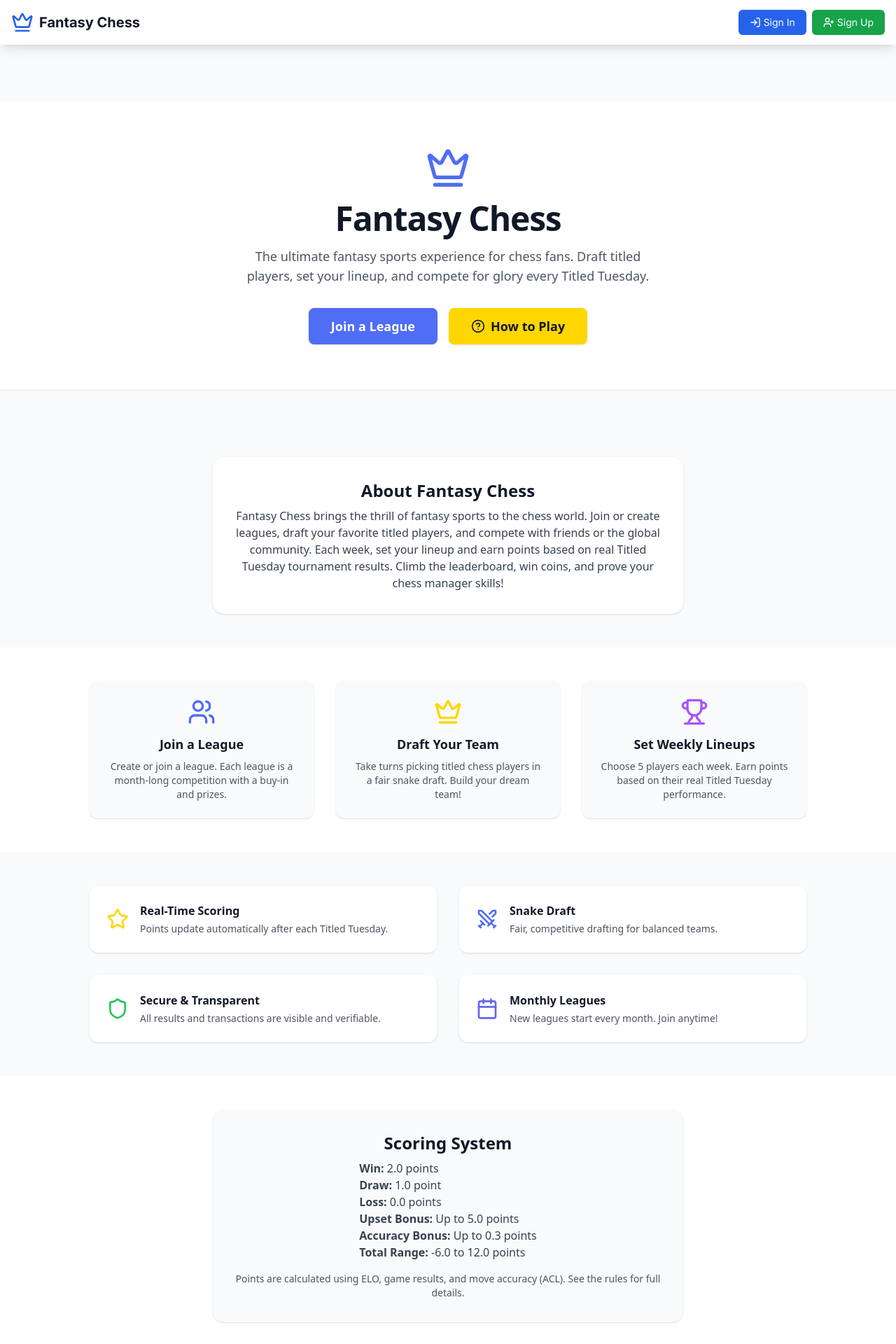
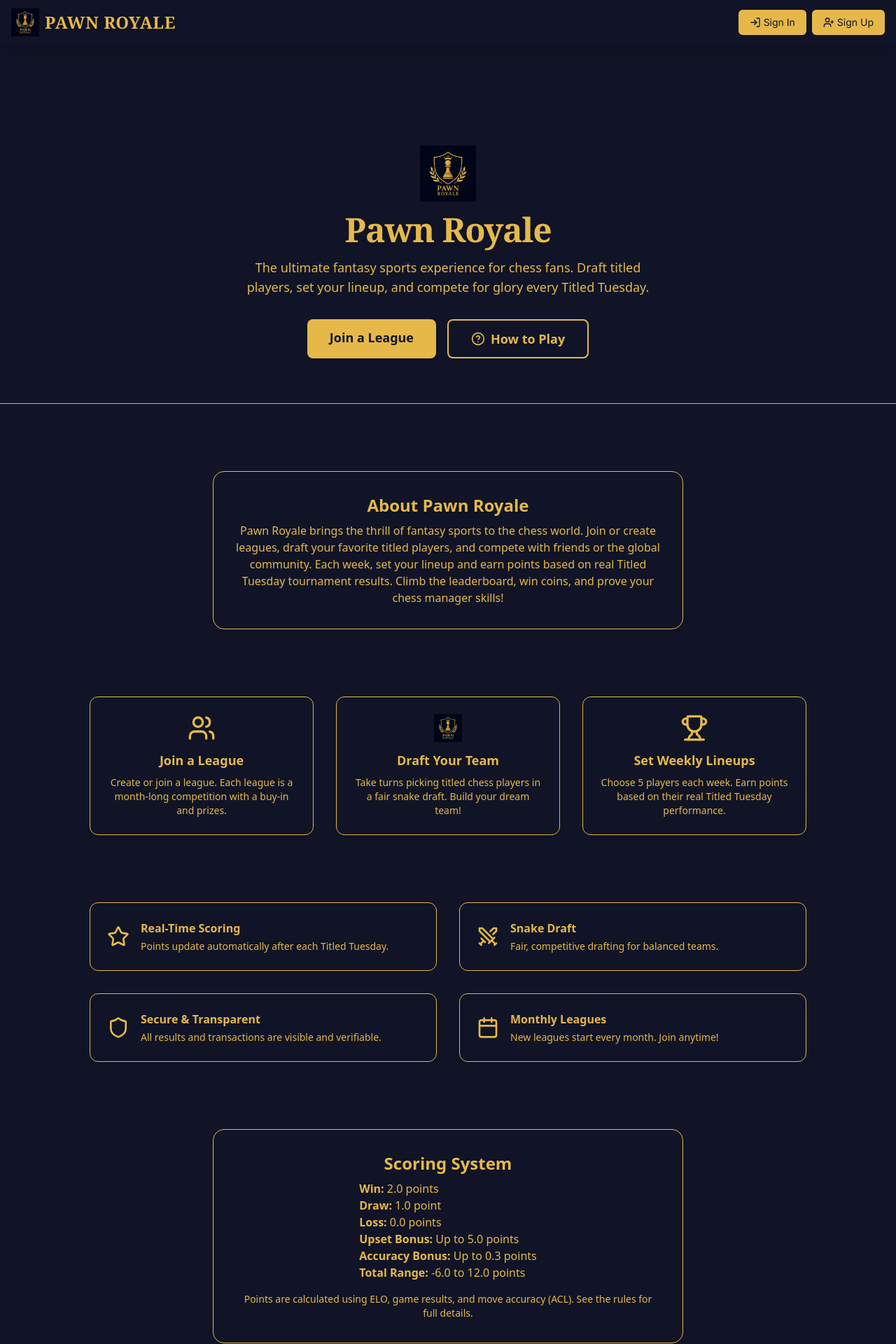
Before and after one commit to sohamjoshi-python/Fantasy-League-Chess, a React (Vite) app in the folder fantasy-chess-frontend/: page / in a window 1280 px wide. Shown: the top 1920 px of the page at 70% size. Built offline with nearby package versions, Linux system fonts and the light colour scheme; no server answers.

Commit message:
update logo

```diff
--- a/fantasy-chess-frontend/src/components/Navbar.tsx
+++ b/fantasy-chess-frontend/src/components/Navbar.tsx
@@ -2,7 +2,8 @@ import React, { useState } from 'react'
 import ReactDOM from 'react-dom'
 import { Link } from 'react-router-dom'
 import { useAuth } from '../contexts/AuthContext'
-import { Crown, LogIn, LogOut, UserPlus, HelpCircle } from 'lucide-react'
+import { LogIn, LogOut, UserPlus, HelpCircle } from 'lucide-react'
+import logo from '../assets/pawn-royale-logo.png'
 
 const Navbar: React.FC = () => {
   const { user, signOut } = useAuth()
@@ -18,13 +19,13 @@ const Navbar: React.FC = () => {
   }
 
   return (
-    <nav className="bg-white shadow-lg sticky top-0 z-50">
+    <nav className="bg-navy shadow-lg sticky top-0 z-50">
       <div className="max-w-7xl mx-auto px-4">
         <div className="flex justify-between h-16">
           <div className="flex items-center">
             <Link to="/" className="flex items-center space-x-2">
-              <Crown className="h-8 w-8 text-blue-600" />
-              <span className="text-xl font-bold text-gray-900">Fantasy Chess</span>
+              <img src={logo} alt="Pawn Royale Logo" className="h-10 w-10" />
+              <span className="text-2xl font-extrabold text-gold tracking-wide font-serif drop-shadow">PAWN ROYALE</span>
             </Link>
           </div>
 
@@ -33,34 +34,34 @@ const Navbar: React.FC = () => {
               <>
                 <Link
                   to="/dashboard"
-                  className="text-gray-700 hover:text-blue-600 px-3 py-2 rounded-md text-sm font-medium"
+                  className="text-gold hover:text-gold-light px-3 py-2 rounded-md text-sm font-medium"
                 >
                   Dashboard
                 </Link>
                 <Link
                   to="/join-league"
-                  className="text-gray-700 hover:text-blue-600 px-3 py-2 rounded-md text-sm font-medium"
+                  className="text-gold hover:text-gold-light px-3 py-2 rounded-md text-sm font-medium"
                 >
                   Join League
                 </Link>
                 <Link
                   to="/profile"
-                  className="text-gray-700 hover:text-blue-600 px-3 py-2 rounded-md text-sm font-medium"
+                  className="text-gold hover:text-gold-light px-3 py-2 rounded-md text-sm font-medium"
                 >
                   Profile
                 </Link>
                 <Link
                   to="/help"
-                  className="text-gray-700 hover:text-blue-600 px-3 py-2 rounded-md text-sm font-medium flex items-center"
+                  className="text-gold hover:text-gold-light px-3 py-2 rounded-md text-sm font-medium flex items-center"
                 >
                   <HelpCircle className="h-4 w-4 mr-1" />
                   Help
                 </Link>
                 <div className="flex items-center space-x-2">
-                  <span className="text-sm text-gray-700">{user.email}</span>
+                  <span className="text-sm text-gold">{user.email}</span>
                   <button
                     onClick={handleSignOut}
-                    className="flex items-center space-x-1 text-gray-700 hover:text-red-600 px-3 py-2 rounded-md text-sm font-medium"
+                    className="flex items-center space-x-1 text-gold hover:text-red-400 px-3 py-2 rounded-md text-sm font-medium"
                   >
                     <LogOut className="h-4 w-4" />
                     <span>Sign Out</span>
@@ -74,7 +75,7 @@ const Navbar: React.FC = () => {
                     setIsSignUp(false)
                     setShowAuthModal(true)
                   }}
-                  className="flex items-center space-x-1 bg-blue-600 hover:bg-blue-700 text-white px-4 py-2 rounded-md text-sm font-medium"
+                  className="flex items-center space-x-1 bg-gold hover:bg-gold-light text-navy px-4 py-2 rounded-md text-sm font-medium font-bold"
                 >
                   <LogIn className="h-4 w-4" />
                   <span>Sign In</span>
@@ -84,7 +85,7 @@ const Navbar: React.FC = () => {
                     setIsSignUp(true)
                     setShowAuthModal(true)
                   }}
-                  className="flex items-center space-x-1 bg-green-600 hover:bg-green-700 text-white px-4 py-2 rounded-md text-sm font-medium"
+                  className="flex items-center space-x-1 bg-gold hover:bg-gold-light text-navy px-4 py-2 rounded-md text-sm font-medium font-bold"
                 >
                   <UserPlus className="h-4 w-4" />
                   <span>Sign Up</span>
--- a/fantasy-chess-frontend/src/pages/Home.tsx
+++ b/fantasy-chess-frontend/src/pages/Home.tsx
@@ -1,24 +1,25 @@
 import React from 'react'
 import { Link } from 'react-router-dom'
-import { Crown, Users, Trophy, Calendar, Star, Swords, Shield, HelpCircle } from 'lucide-react'
+import { Users, Trophy, Calendar, Star, Swords, Shield, HelpCircle } from 'lucide-react'
+import logo from '../assets/pawn-royale-logo.png'
 
-const accentBlue = 'text-[#4F6DF5]'
-const accentGold = 'text-[#FFD600]'
+const accentGold = 'text-gold'
+const accentNavy = 'text-navy'
 
 const Home: React.FC = () => {
   return (
-    <div className="w-full min-h-screen bg-gray-50 flex flex-col items-center font-sans pt-20">
+    <div className="w-full min-h-screen bg-navy flex flex-col items-center font-sans pt-20">
       {/* Hero Section */}
-      <section className="w-full bg-white py-16 shadow-sm border-b border-gray-100">
+      <section className="w-full bg-navy py-16 shadow-sm border-b border-gold">
         <div className="max-w-3xl mx-auto flex flex-col items-center text-center px-4">
-          <Crown className={`w-16 h-16 mb-4 ${accentBlue}`} />
-          <h1 className="text-5xl font-bold text-gray-900 mb-4 tracking-tight">Fantasy Chess</h1>
-          <p className="text-lg text-gray-600 mb-8 max-w-xl">
+          <img src={logo} alt="Pawn Royale Logo" className="w-20 h-20 mb-4" />
+          <h1 className="text-5xl font-extrabold text-gold mb-4 tracking-tight font-serif drop-shadow">Pawn Royale</h1>
+          <p className="text-lg text-gold mb-8 max-w-xl">
             The ultimate fantasy sports experience for chess fans. Draft titled players, set your lineup, and compete for glory every Titled Tuesday.
           </p>
           <div className="flex flex-col sm:flex-row gap-4 justify-center">
-            <Link to="/join-league" className="px-8 py-3 rounded-lg bg-[#4F6DF5] text-white font-semibold text-lg shadow hover:bg-blue-700 transition">Join a League</Link>
-            <Link to="/help" className="px-8 py-3 rounded-lg bg-[#FFD600] text-gray-900 font-semibold text-lg shadow hover:bg-yellow-400 transition flex items-center">
+            <Link to="/join-league" className="px-8 py-3 rounded-lg bg-gold text-navy font-semibold text-lg shadow hover:bg-gold-light transition">Join a League</Link>
+            <Link to="/help" className="px-8 py-3 rounded-lg bg-navy border-2 border-gold text-gold font-semibold text-lg shadow hover:bg-gold hover:text-navy transition flex items-center">
               <HelpCircle className="w-5 h-5 mr-2" />
               How to Play
             </Link>
@@ -27,75 +28,75 @@ const Home: React.FC = () => {
       </section>
 
       {/* About Section */}
-      <section className="w-full py-12 flex justify-center bg-gray-50 mt-12">
-        <div className="max-w-2xl w-full bg-white rounded-2xl shadow p-8 flex flex-col items-center">
-          <h2 className="text-2xl font-bold mb-2 text-gray-900">About Fantasy Chess</h2>
-          <p className="text-gray-700 text-base text-center">
-            Fantasy Chess brings the thrill of fantasy sports to the chess world. Join or create leagues, draft your favorite titled players, and compete with friends or the global community. Each week, set your lineup and earn points based on real Titled Tuesday tournament results. Climb the leaderboard, win coins, and prove your chess manager skills!
+      <section className="w-full py-12 flex justify-center bg-navy mt-12">
+        <div className="max-w-2xl w-full bg-navy rounded-2xl shadow p-8 flex flex-col items-center border border-gold">
+          <h2 className="text-2xl font-bold mb-2 text-gold">About Pawn Royale</h2>
+          <p className="text-gold text-base text-center">
+            Pawn Royale brings the thrill of fantasy sports to the chess world. Join or create leagues, draft your favorite titled players, and compete with friends or the global community. Each week, set your lineup and earn points based on real Titled Tuesday tournament results. Climb the leaderboard, win coins, and prove your chess manager skills!
           </p>
         </div>
       </section>
 
       {/* How It Works Section */}
-      <section className="w-full py-12 bg-white flex justify-center">
+      <section className="w-full py-12 bg-navy flex justify-center">
         <div className="max-w-5xl w-full grid grid-cols-1 md:grid-cols-3 gap-8">
-          <div className="bg-gray-50 rounded-xl shadow p-6 flex flex-col items-center">
-            <Users className={`w-10 h-10 mb-3 ${accentBlue}`} />
-            <h3 className="font-semibold text-lg mb-2">Join a League</h3>
-            <p className="text-gray-600 text-center text-sm">Create or join a league. Each league is a month-long competition with a buy-in and prizes.</p>
+          <div className="bg-navy rounded-xl shadow p-6 flex flex-col items-center border border-gold">
+            <Users className={`w-10 h-10 mb-3 ${accentGold}`} />
+            <h3 className="font-semibold text-lg mb-2 text-gold">Join a League</h3>
+            <p className="text-gold text-center text-sm">Create or join a league. Each league is a month-long competition with a buy-in and prizes.</p>
           </div>
-          <div className="bg-gray-50 rounded-xl shadow p-6 flex flex-col items-center">
-            <Crown className={`w-10 h-10 mb-3 ${accentGold}`} />
-            <h3 className="font-semibold text-lg mb-2">Draft Your Team</h3>
-            <p className="text-gray-600 text-center text-sm">Take turns picking titled chess players in a fair snake draft. Build your dream team!</p>
+          <div className="bg-navy rounded-xl shadow p-6 flex flex-col items-center border border-gold">
+            <img src={logo} alt="Pawn Royale Logo" className="w-10 h-10 mb-3" />
+            <h3 className="font-semibold text-lg mb-2 text-gold">Draft Your Team</h3>
+            <p className="text-gold text-center text-sm">Take turns picking titled chess players in a fair snake draft. Build your dream team!</p>
           </div>
-          <div className="bg-gray-50 rounded-xl shadow p-6 flex flex-col items-center">
-            <Trophy className="w-10 h-10 mb-3 text-purple-500" />
-            <h3 className="font-semibold text-lg mb-2">Set Weekly Lineups</h3>
-            <p className="text-gray-600 text-center text-sm">Choose 5 players each week. Earn points based on their real Titled Tuesday performance.</p>
+          <div className="bg-navy rounded-xl shadow p-6 flex flex-col items-center border border-gold">
+            <Trophy className="w-10 h-10 mb-3 text-gold" />
+            <h3 className="font-semibold text-lg mb-2 text-gold">Set Weekly Lineups</h3>
+            <p className="text-gold text-center text-sm">Choose 5 players each week. Earn points based on their real Titled Tuesday performance.</p>
           </div>
         </div>
       </section>
 
       {/* Features Section */}
-      <section className="w-full py-12 flex justify-center bg-gray-50">
+      <section className="w-full py-12 flex justify-center bg-navy">
         <div className="max-w-5xl w-full grid grid-cols-1 md:grid-cols-2 gap-8">
-          <div className="bg-white rounded-xl shadow p-6 flex items-center gap-4">
+          <div className="bg-navy rounded-xl shadow p-6 flex items-center gap-4 border border-gold">
             <Star className={`w-8 h-8 ${accentGold}`} />
             <div>
-              <h4 className="font-semibold text-base mb-1">Real-Time Scoring</h4>
-              <p className="text-gray-600 text-sm">Points update automatically after each Titled Tuesday.</p>
+              <h4 className="font-semibold text-base mb-1 text-gold">Real-Time Scoring</h4>
+              <p className="text-gold text-sm">Points update automatically after each Titled Tuesday.</p>
             </div>
           </div>
-          <div className="bg-white rounded-xl shadow p-6 flex items-center gap-4">
-            <Swords className={`w-8 h-8 ${accentBlue}`} />
+          <div className="bg-navy rounded-xl shadow p-6 flex items-center gap-4 border border-gold">
+            <Swords className={`w-8 h-8 ${accentGold}`} />
             <div>
-              <h4 className="font-semibold text-base mb-1">Snake Draft</h4>
-              <p className="text-gray-600 text-sm">Fair, competitive drafting for balanced teams.</p>
+              <h4 className="font-semibold text-base mb-1 text-gold">Snake Draft</h4>
+              <p className="text-gold text-sm">Fair, competitive drafting for balanced teams.</p>
             </div>
           </div>
-          <div className="bg-white rounded-xl shadow p-6 flex items-center gap-4">
-            <Shield className="w-8 h-8 text-green-500" />
+          <div className="bg-navy rounded-xl shadow p-6 flex items-center gap-4 border border-gold">
+            <Shield className="w-8 h-8 text-gold" />
             <div>
-              <h4 className="font-semibold text-base mb-1">Secure & Transparent</h4>
-              <p className="text-gray-600 text-sm">All results and transactions are visible and verifiable.</p>
+              <h4 className="font-semibold text-base mb-1 text-gold">Secure & Transparent</h4>
+              <p className="text-gold text-sm">All results and transactions are visible and verifiable.</p>
             </div>
           </div>
-          <div className="bg-white rounded-xl shadow p-6 flex items-center gap-4">
-            <Calendar className="w-8 h-8 text-indigo-500" />
+          <div className="bg-navy rounded-xl shadow p-6 flex items-center gap-4 border border-gold">
+            <Calendar className="w-8 h-8 text-gold" />
             <div>
-              <h4 className="font-semibold text-base mb-1">Monthly Leagues</h4>
-              <p className="text-gray-600 text-sm">New leagues start every month. Join anytime!</p>
+              <h4 className="font-semibold text-base mb-1 text-gold">Monthly Leagues</h4>
+              <p className="text-gold text-sm">New leagues start every month. Join anytime!</p>
             </div>
           </div>
         </div>
       </section>
 
       {/* Scoring System Section */}
-      <section className="w-full py-12 flex justify-center bg-white">
-        <div className="max-w-2xl w-full bg-gray-50 rounded-2xl shadow p-8 flex flex-col items-center">
-          <h2 className="text-2xl font-bold mb-2 text-gray-900">Scoring System</h2>
-          <ul className="text-gray-700 text-base mb-4">
+      <section className="w-full py-12 flex justify-center bg-navy">
+        <div className="max-w-2xl w-full bg-navy rounded-2xl shadow p-8 flex flex-col items-center border border-gold">
+          <h2 className="text-2xl font-bold mb-2 text-gold">Scoring System</h2>
+          <ul className="text-gold text-base mb-4">
             <li><span className="font-semibold">Win:</span> 2.0 points</li>
             <li><span className="font-semibold">Draw:</span> 1.0 point</li>
             <li><span className="font-semibold">Loss:</span> 0.0 points</li>
@@ -103,13 +104,13 @@ const Home: React.FC = () => {
             <li><span className="font-semibold">Accuracy Bonus:</span> Up to 0.3 points</li>
             <li><span className="font-semibold">Total Range:</span> -6.0 to 12.0 points</li>
           </ul>
-          <p className="text-gray-600 text-center text-sm">Points are calculated using ELO, game results, and move accuracy (ACL). See the rules for full details.</p>
+          <p className="text-gold text-center text-sm">Points are calculated using ELO, game results, and move accuracy (ACL). See the rules for full details.</p>
         </div>
       </section>
 
       {/* Footer */}
-      <footer className="w-full py-6 bg-[#4F6DF5] text-white text-center font-medium tracking-wide mt-auto">
-        &copy; {new Date().getFullYear()} Fantasy Chess. All rights reserved.
+      <footer className="w-full py-6 bg-navy text-gold text-center font-medium tracking-wide mt-auto border-t border-gold">
+        &copy; {new Date().getFullYear()} Pawn Royale. All rights reserved.
       </footer>
     </div>
   )
--- a/fantasy-chess-frontend/tailwind.config.js
+++ b/fantasy-chess-frontend/tailwind.config.js
@@ -5,7 +5,15 @@ export default {
     "./src/**/*.{js,ts,jsx,tsx}",
   ],
   theme: {
-    extend: {},
+    extend: {
+      colors: {
+        gold: '#E6B84A', // Pawn Royale gold
+        navy: '#101426', // Pawn Royale navy
+        // Optionally, add lighter/darker shades if needed
+        'gold-light': '#F5D88C',
+        'navy-dark': '#0A0D18',
+      },
+    },
   },
   plugins: [],
 }
```
Also changed, not shown: fantasy-chess-frontend/src/assets/pawn-royale-logo.png (added).
